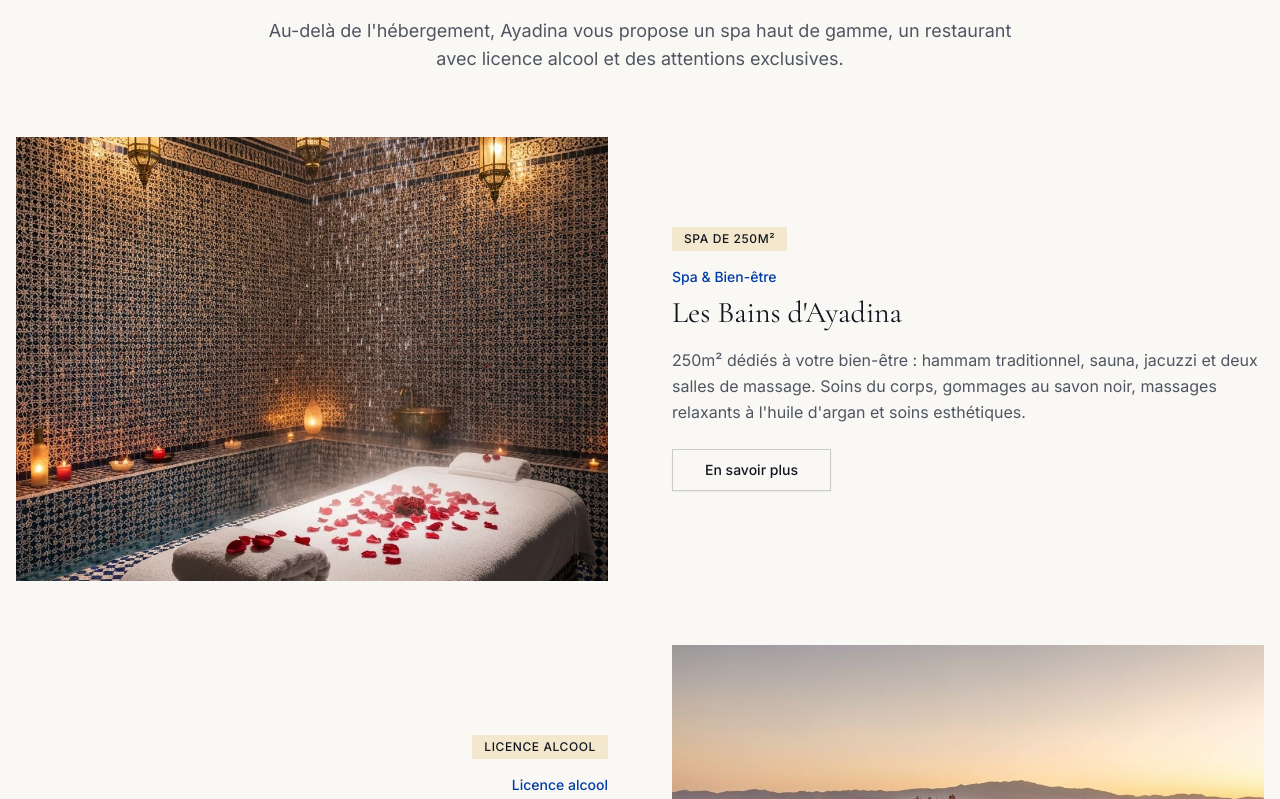
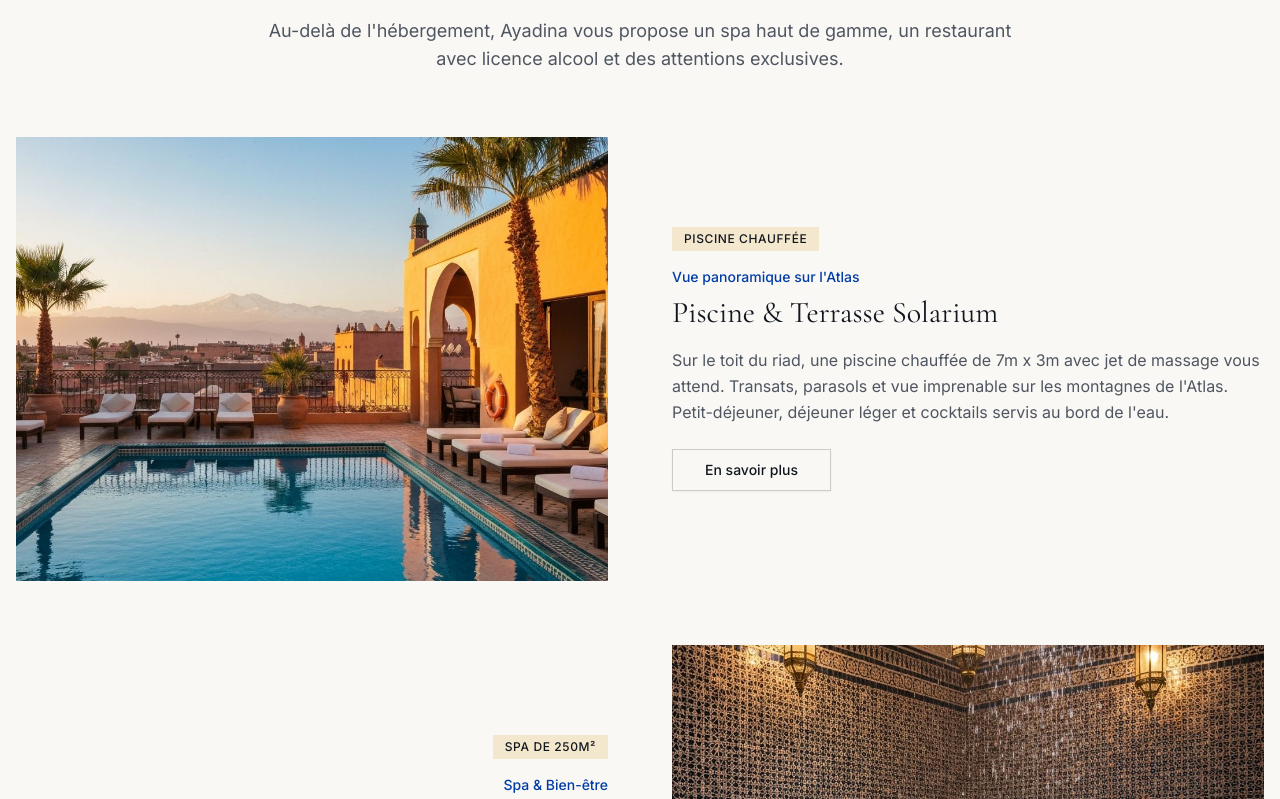
Before and after one commit to MargoHospitality/riadayadina_website, a Next.js app: page / in a window 1280 px wide. Shown: the part 4281-5080 px from the top of the page. Built offline with nearby package versions, Linux system fonts and the light colour scheme.

Commit message:
feat: add "Piscine & Terrasse Solarium" section at top of experiences
Add new section with heated pool, massage jet, Atlas view, and services.

```diff
--- a/components/experiences-section.tsx
+++ b/components/experiences-section.tsx
@@ -5,6 +5,14 @@ import Link from "next/link"
 import { Button } from "@/components/ui/button"
 
 const experiences = [
+  {
+    title: "Piscine & Terrasse Solarium",
+    subtitle: "Vue panoramique sur l'Atlas",
+    description: "Sur le toit du riad, une piscine chauffée de 7m x 3m avec jet de massage vous attend. Transats, parasols et vue imprenable sur les montagnes de l'Atlas. Petit-déjeuner, déjeuner léger et cocktails servis au bord de l'eau.",
+    image: "/images/piscine-rooftop.jpg",
+    highlight: "Piscine chauffée",
+    link: "/le-riad",
+  },
   {
     title: "Les Bains d'Ayadina",
     subtitle: "Spa & Bien-être",
```
